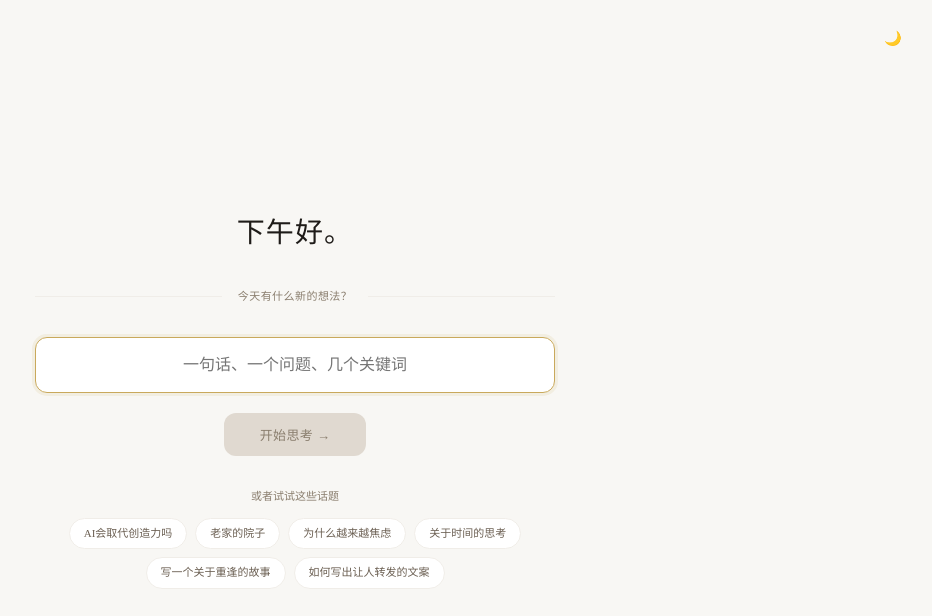
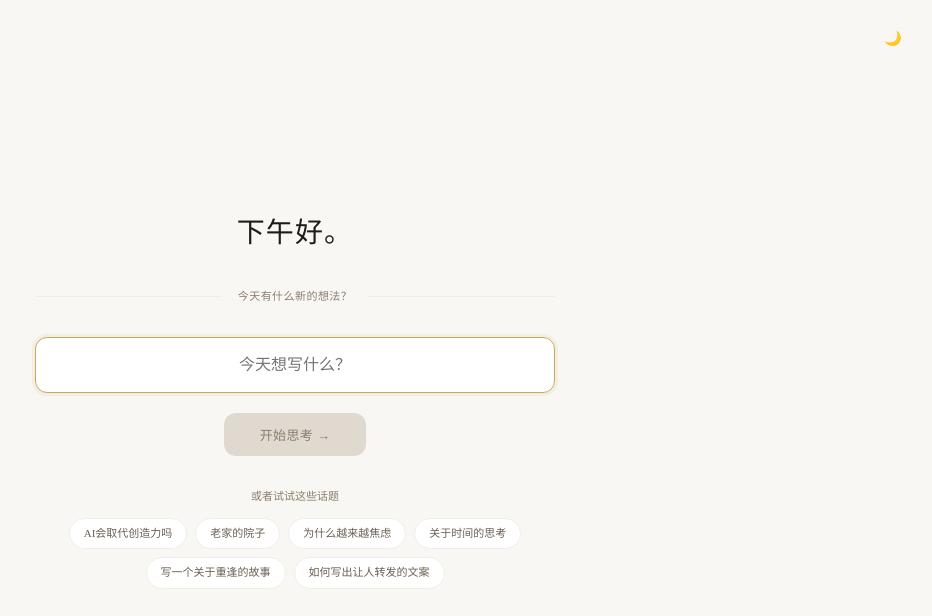
Before and after one commit to zhangyoufu-123/sculptor, a Next.js app: page / in a window 1280 px wide. Shown: the top 616 px of the page, without its empty margins (345-1277 px from the left). Built offline with nearby package versions, Linux system fonts and the light colour scheme.

Commit message:
spec-align: Home placeholder '今天想写什么？', Discover 60/40 1440px layout
- Home: placeholder changed to 今天想写什么？ (per spec)
- Discover: maxWidth 960→1440, left 60% right 40% (per spec)
- Write: editor 75% layout preserved

```diff
--- a/app/page.tsx
+++ b/app/page.tsx
@@ -366,7 +366,7 @@ export default function Home() {
             value={spark}
             onChange={(e) => setSpark(e.target.value)}
             onKeyDown={handleKeyDown}
-            placeholder="一句话、一个问题、几个关键词"
+            placeholder="今天想写什么？"
             disabled={submitting}
             style={{
               width: "100%",
```
Also changed, not shown: app/discover/page.tsx (+5 -5 lines).
